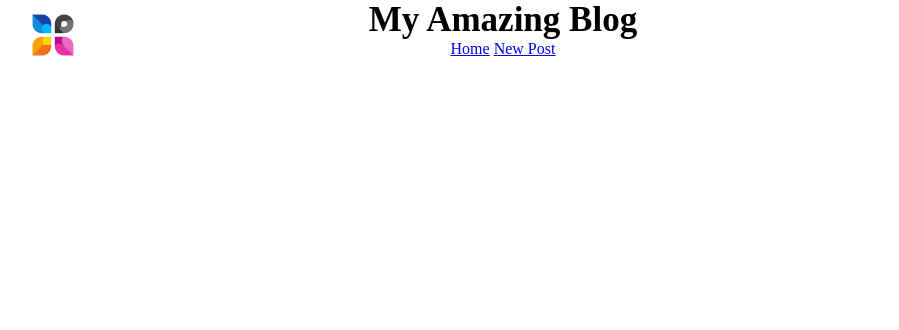
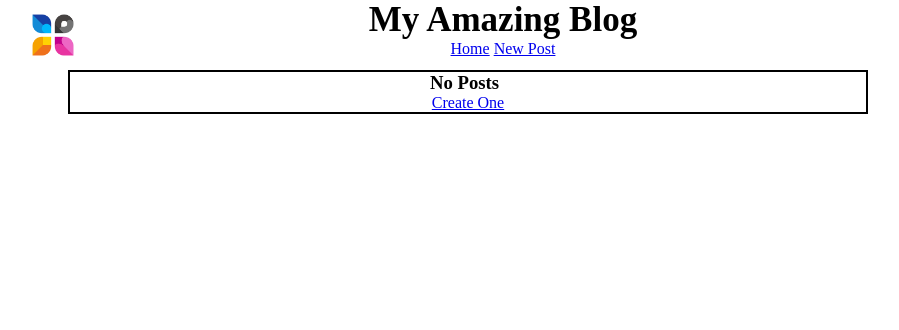
Before and after one commit to msawatzky75/WEBD-2006-A5, a PHP site: page / in a window 1280 px wide. Shown: the top 330 px of the page, without its empty margins (172-1071 px from the left). Run offline with PHP 8.4, Linux system fonts and the light colour scheme; data that the repository does not hold is empty.

Commit message:
Added a message when there are no posts

```diff
--- a/posts.php
+++ b/posts.php
@@ -14,5 +14,10 @@
 				<hr>
 			</section>
 		<?php endwhile; ?>
+	<?php else : ?>
+		<section class="centerText border">
+			<h3>No Posts</h3><br>
+			<a href="create.php">Create One</a>
+		</section>
 	<?php endif; ?>
 </section>
--- a/styles.css
+++ b/styles.css
@@ -29,3 +29,5 @@ input[type='submit']
 	border: solid darkgray 2px;
 	background: #eee;
 }
+.centerText { text-align: center;}
+.border		{ border: 2px black solid; }
```
